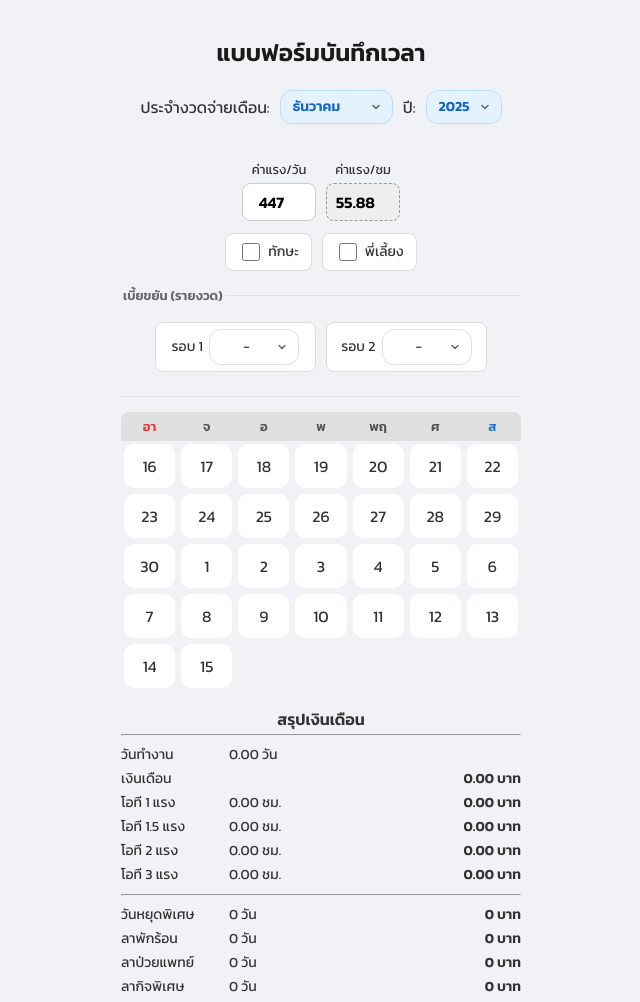
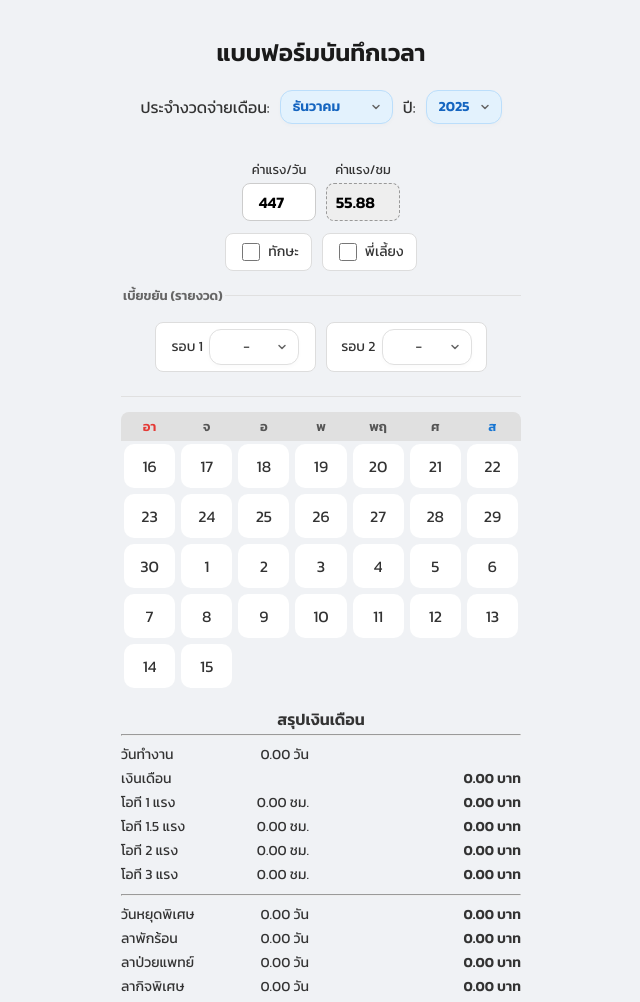
Before and after one commit to thirteenofdeath-maker/Payrolls, a plain HTML site: page index.html in a window 1280 px wide. Shown: the top 1002 px of the page, without its empty margins (319-959 px from the left). Drawn offline with Linux system fonts and the light colour scheme.

Commit message:
Add files via upload

```diff
--- a/index.html
+++ b/index.html
@@ -759,7 +759,7 @@ function calculate(){
 
     <div class="triple-row">
       <span class="col-1">วันทำงาน</span>
-      <span class="col-2">${format2(cNormalday)} วัน</span>
+      <span class="col-2"style="text-align:right;">${format2(cNormalday)} วัน</span>
       <span class="col-3"></span>
     </div>
 
@@ -771,25 +771,25 @@ function calculate(){
 
     <div class="triple-row">
       <span class="col-1">โอที 1 แรง</span>
-      <span class="col-2">${format2(ot1Hour)} ชม.</span>
+      <span class="col-2"style="text-align:right;">${format2(ot1Hour)} ชม.</span>
       <span class="col-3 money">${format2(ot1Pay)} บาท</span>
     </div>
 
     <div class="triple-row">
       <span class="col-1">โอที 1.5 แรง</span>
-      <span class="col-2">${format2(ot15Hours)} ชม.</span>
+      <span class="col-2"style="text-align:right;">${format2(ot15Hours)} ชม.</span>
       <span class="col-3 money">${format2(ot15Pay)} บาท</span>
     </div>
 
     <div class="triple-row">
       <span class="col-1">โอที 2 แรง</span>
-      <span class="col-2">${format2(ot2Hours)} ชม.</span>
+      <span class="col-2"style="text-align:right;">${format2(ot2Hours)} ชม.</span>
       <span class="col-3 money">${format2(ot2Pay)} บาท</span>
     </div>
 
     <div class="triple-row">
       <span class="col-1">โอที 3 แรง</span>
-      <span class="col-2">${format2(ot3Hours)} ชม.</span>
+      <span class="col-2"style="text-align:right;">${format2(ot3Hours)} ชม.</span>
       <span class="col-3 money">${format2(ot3Pay)} บาท</span>
     </div>
 
@@ -797,26 +797,26 @@ function calculate(){
 
     <div class="triple-row">
       <span class="col-1">วันหยุดพิเศษ</span>
-      <span class="col-2">${cHolidaySpecial} วัน</span>
-      <span class="col-3 money">${holidayspecialPay} บาท</span>
+      <span class="col-2"style="text-align:right;">${format2(cHolidaySpecial)} วัน</span>
+      <span class="col-3 money">${format2(holidayspecialPay)} บาท</span>
     </div>
 
     <div class="triple-row">
       <span class="col-1">ลาพักร้อน</span>
-      <span class="col-2">${cVacation} วัน</span>
-      <span class="col-3 money">${vacationPay} บาท</span>
+      <span class="col-2"style="text-align:right;">${format2(cVacation)} วัน</span>
+      <span class="col-3 money">${format2(vacationPay)} บาท</span>
     </div>
 
     <div class="triple-row">
       <span class="col-1">ลาป่วยแพทย์</span>
-      <span class="col-2">${cSickDoctor} วัน</span>
-      <span class="col-3 money">${sickdocterPay} บาท</span>
+      <span class="col-2"style="text-align:right;">${format2(cSickDoctor)} วัน</span>
+      <span class="col-3 money">${format2(sickdocterPay)} บาท</span>
     </div>
 
     <div class="triple-row">
       <span class="col-1">ลากิจพิเศษ</span>
-      <span class="col-2">${cBusinessExtra} วัน</span>
-      <span class="col-3 money">${businessextraPay} บาท</span>
+      <span class="col-2"style="text-align:right;">${format2(cBusinessExtra)} วัน</span>
+      <span class="col-3 money">${format2(businessextraPay)} บาท</span>
     </div>
 
     <hr>
```
